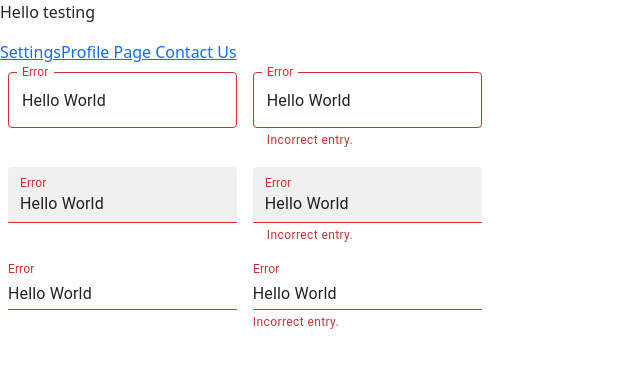
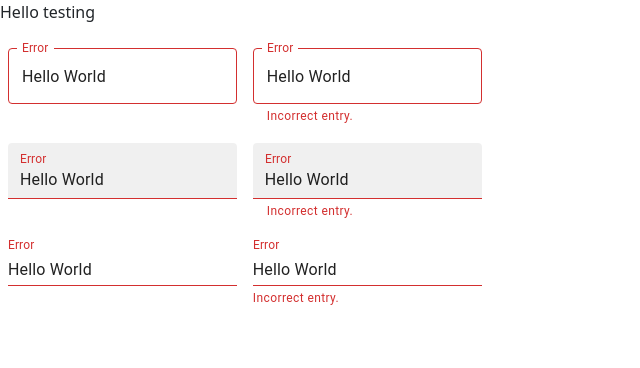
Before and after one commit to asingh19app/TODO-APP, a React (Create React App) app in the folder todo-app/: page /contactus in a window 1280 px wide. Shown: the top 368 px of the page, without its empty margins (0-640 px from the left). Built offline with nearby package versions, Linux system fonts and the light colour scheme.

Commit message:
Added to the NavBar with react-dom-router

```diff
--- a/todo-app/src/App.js
+++ b/todo-app/src/App.js
@@ -17,12 +17,6 @@ function App() {
   <>
       <p>Hello testing</p>
       <Router>
-        {/* These are to test the links */}
-        <Link to='/settings'>Settings</Link>
-        <Link to='/profilepage'>Profile Page</Link>
-        <Link to='/contactus'> Contact Us</Link>
-
-
       <Routes>
         <Route path='/' element={<Home />}/>
         <Route path='/settings' element={<Settings/>} />
--- a/todo-app/src/components/NavBar.js
+++ b/todo-app/src/components/NavBar.js
@@ -5,6 +5,7 @@ import Nav from 'react-bootstrap/Nav';
 import Navbar from 'react-bootstrap/Navbar';
 //import NavDropdown from 'react-bootstrap/NavDropdown';
 
+import { LinkContainer } from 'react-router-bootstrap';
 
 export default function NavBar() {
   return (
@@ -14,10 +15,18 @@ export default function NavBar() {
         <Navbar.Toggle aria-controls="basic-navbar-nav" />
         <Navbar.Collapse id="basic-navbar-nav">
           <Nav className="justify-content-end flex-grow-1">
-            <Nav.Link href="#home">Home</Nav.Link>
-            <Nav.Link href="#link">Profile Page</Nav.Link>
-            <Nav.Link href='#contactus'>Contact Us</Nav.Link>
-            <Nav.Link>Settings</Nav.Link>
+            <LinkContainer to='/'>
+              <Nav.Link>Home</Nav.Link>
+            </LinkContainer>
+            <LinkContainer to='/profilepage'>
+              <Nav.Link>Profile Page</Nav.Link>
+            </LinkContainer>
+            <LinkContainer to='/contactus'>
+              <Nav.Link>Contact Us</Nav.Link>
+            </LinkContainer>
+            <LinkContainer to="/settings">
+              <Nav.Link>Settings</Nav.Link>
+            </LinkContainer>
           </Nav>
         </Navbar.Collapse>
       </Container>
```
